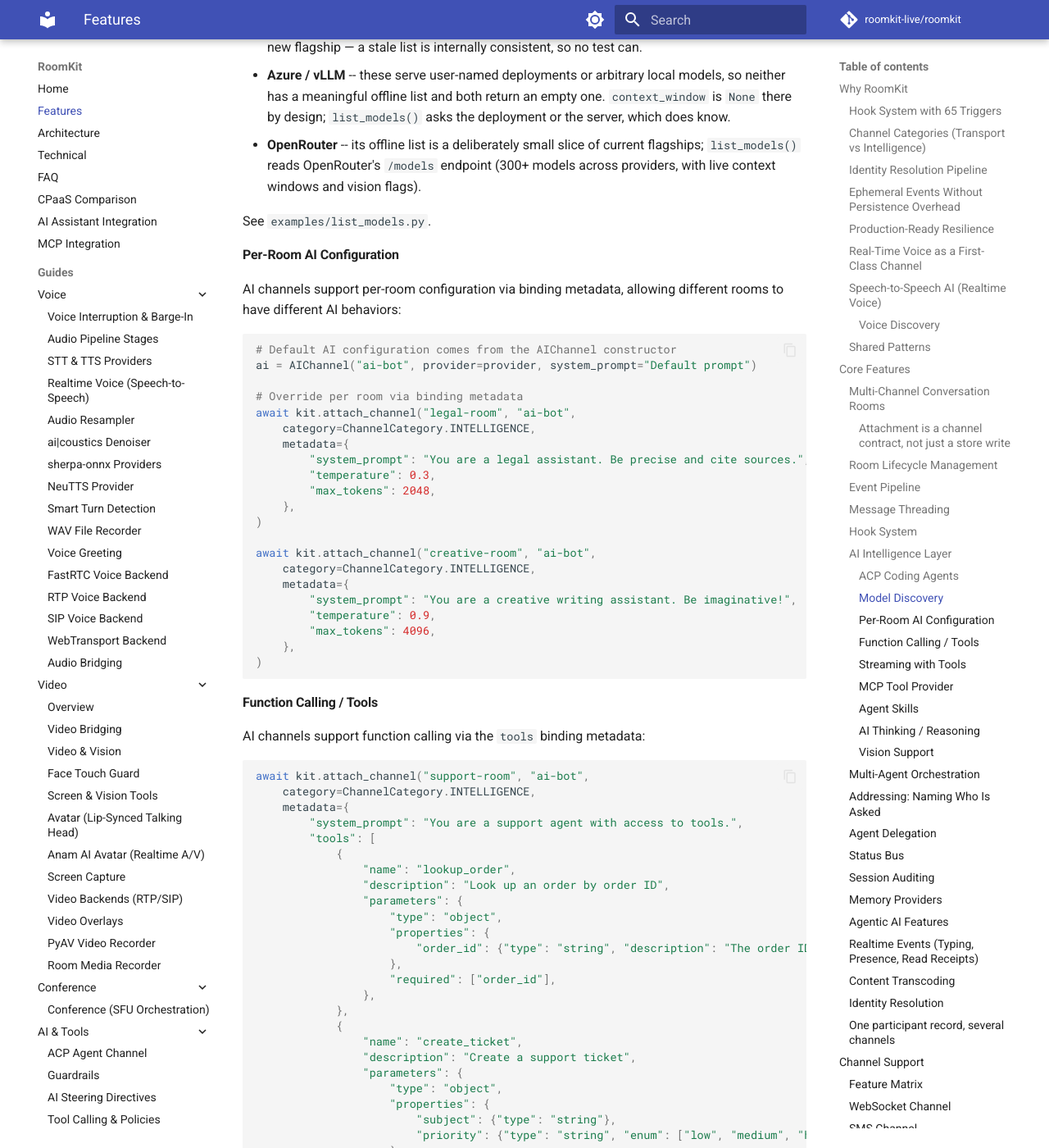
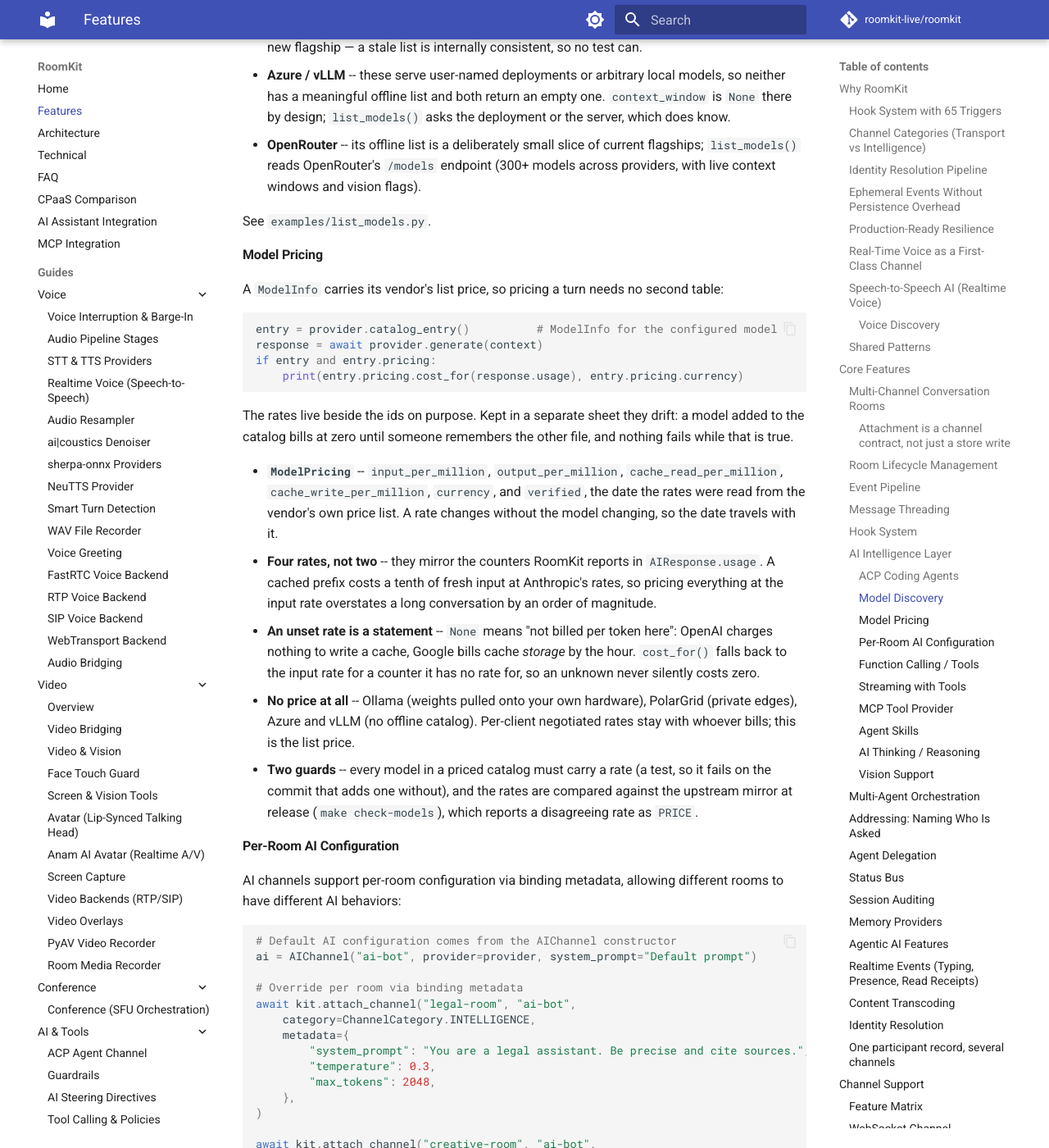
Before and after one commit to roomkit-live/roomkit-docs, an MkDocs documentation site: the page built from docs/features.md, in a window 1280 px wide and 1400 px high, scrolled down 12480 px. Shown: the whole window at 82% size. Built offline with MkDocs 1.6.1 and Material for MkDocs 9.7.7, drawn with Linux system fonts in a browser that asks for light colours; comment, search, counter and statistics services are not loaded.

Commit message:
docs(features): model pricing in the catalog (RMK-116)

````diff
--- a/docs/features.md
+++ b/docs/features.md
@@ -462,10 +462,10 @@ trusting a stale number.
   Ollama `/api/tags`), backfilling metadata from the offline list. Providers
   without an endpoint fall back to `available_models()`.
 - **`available_models()`** -- classmethod returning `list[ModelInfo]`
-  (`id`, `display_name`, `context_window`, `supports_vision`, `deprecated`),
-  shipped for Anthropic, OpenAI, OpenRouter, Gemini, Mistral, xAI, Ollama, and
-  PolarGrid. Verified against a live upstream mirror on every release
-  (`make check-models`), which is what catches a vendor shipping a new
+  (`id`, `display_name`, `context_window`, `supports_vision`, `deprecated`,
+  `pricing`), shipped for Anthropic, OpenAI, OpenRouter, Gemini, Mistral, xAI,
+  Ollama, and PolarGrid. Verified against a live upstream mirror on every
+  release (`make check-models`), which is what catches a vendor shipping a new
   flagship — a stale list is internally consistent, so no test can.
 - **Azure / vLLM** -- these serve user-named deployments or arbitrary local
   models, so neither has a meaningful offline list and both return an empty
@@ -476,6 +476,42 @@ trusting a stale number.
   across providers, with live context windows and vision flags).
 
 See `examples/list_models.py`.
+
+#### Model Pricing
+
+A `ModelInfo` carries its vendor's list price, so pricing a turn needs no
+second table:
+
+```python
+entry = provider.catalog_entry()          # ModelInfo for the configured model
+response = await provider.generate(context)
+if entry and entry.pricing:
+    print(entry.pricing.cost_for(response.usage), entry.pricing.currency)
+```
+
+The rates live beside the ids on purpose. Kept in a separate sheet they drift:
+a model added to the catalog bills at zero until someone remembers the other
+file, and nothing fails while that is true.
+
+- **`ModelPricing`** -- `input_per_million`, `output_per_million`,
+  `cache_read_per_million`, `cache_write_per_million`, `currency`, and
+  `verified`, the date the rates were read from the vendor's own price list. A
+  rate changes without the model changing, so the date travels with it.
+- **Four rates, not two** -- they mirror the counters RoomKit reports in
+  `AIResponse.usage`. A cached prefix costs a tenth of fresh input at
+  Anthropic's rates, so pricing everything at the input rate overstates a long
+  conversation by an order of magnitude.
+- **An unset rate is a statement** -- `None` means "not billed per token here":
+  OpenAI charges nothing to write a cache, Google bills cache *storage* by the
+  hour. `cost_for()` falls back to the input rate for a counter it has no rate
+  for, so an unknown never silently costs zero.
+- **No price at all** -- Ollama (weights pulled onto your own hardware),
+  PolarGrid (private edges), Azure and vLLM (no offline catalog). Per-client
+  negotiated rates stay with whoever bills; this is the list price.
+- **Two guards** -- every model in a priced catalog must carry a rate (a test,
+  so it fails on the commit that adds one without), and the rates are compared
+  against the upstream mirror at release (`make check-models`), which reports a
+  disagreeing rate as `PRICE`.
 
 #### Per-Room AI Configuration
 
````
Also changed, not shown: docs/api/providers-ai.md (+4 -0 lines).
